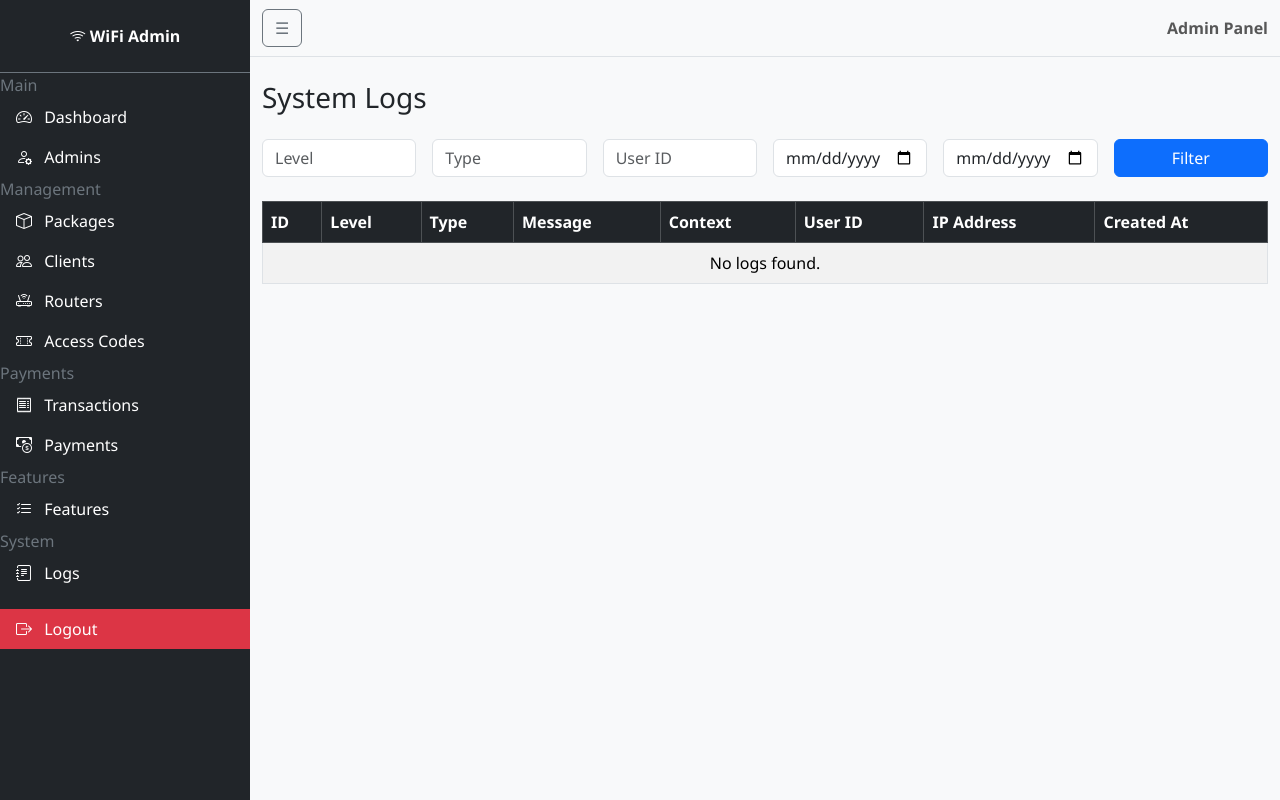
After one commit to peterdetruth/wifi_system, a CodeIgniter 4 app: the page made by app/Views/admin/logs/index.php in a window 1280 px wide. The commit adds this page. Run offline with PHP 8.4 and a stand-in for CodeIgniter, Linux system fonts and the light colour scheme; the template is opened without the code that fills it, so the values that code supplies are empty; some libraries are stand-ins or nearby versions.

Commit message:
Added Logs page. Works Fine

```diff
--- a/app/Config/Routes.php
+++ b/app/Config/Routes.php
@@ -112,6 +112,7 @@ $routes->group('admin/features', ['namespace' => 'App\Controllers\Admin'], funct
 
 $routes->get('admin/maintenance/schema', 'Admin\MaintenanceController::checkSchema');
 $routes->get('admin/maintenance/schema-detailed', 'Admin\MaintenanceController::checkSchema');
+$routes->get('admin/logs', 'Admin\LogController::index');
 
 // ==============================
 // 💸 M-PESA CALLBACK
--- /dev/null
+++ b/app/Views/admin/logs/index.php
@@ -0,0 +1,101 @@
+<?= $this->extend('layouts/admin_layout') ?>
+<?= $this->section('content') ?>
+
+<h3 class="mb-4">System Logs</h3>
+<?= view('templates/alerts') ?>
+
+<!-- Filters -->
+<form method="get" class="row g-3 mb-4">
+    <div class="col-md-2">
+        <input type="text" name="level" value="<?= esc($level ?? '') ?>" class="form-control" placeholder="Level">
+    </div>
+    <div class="col-md-2">
+        <input type="text" name="type" value="<?= esc($type ?? '') ?>" class="form-control" placeholder="Type">
+    </div>
+    <div class="col-md-2">
+        <input type="text" name="user_id" value="<?= esc($user_id ?? '') ?>" class="form-control" placeholder="User ID">
+    </div>
+    <div class="col-md-2">
+        <input type="date" name="from" value="<?= esc($from ?? '') ?>" class="form-control" placeholder="From">
+    </div>
+    <div class="col-md-2">
+        <input type="date" name="to" value="<?= esc($to ?? '') ?>" class="form-control" placeholder="To">
+    </div>
+    <div class="col-md-2">
+        <button type="submit" class="btn btn-primary w-100">Filter</button>
+    </div>
+</form>
+
+<!-- Logs Table -->
+<div class="table-responsive">
+    <table class="table table-striped table-bordered">
+        <thead class="table-dark">
+            <tr>
+                <th>ID</th>
+                <th>Level</th>
+                <th>Type</th>
+                <th>Message</th>
+                <th>Context</th>
+                <th>User ID</th>
+                <th>IP Address</th>
+                <th>Created At</th>
+            </tr>
+        </thead>
+        <tbody>
+            <?php if (!empty($logs)) : ?>
+                <?php foreach ($logs as $log) : ?>
+                    <tr>
+                        <td><?= esc($log['id']) ?></td>
+                        <td><?= esc($log['level']) ?></td>
+                        <td><?= esc($log['type']) ?></td>
+                        <td><?= esc($log['message']) ?></td>
+                        <td><?= esc($log['context']) ?></td>
+                        <td><?= esc($log['user_id']) ?></td>
+                        <td><?= esc($log['ip_address']) ?></td>
+                        <td><?= esc($log['created_at']) ?></td>
+                    </tr>
+                <?php endforeach; ?>
+            <?php else : ?>
+                <tr>
+                    <td colspan="8" class="text-center">No logs found.</td>
+                </tr>
+            <?php endif; ?>
+        </tbody>
+    </table>
+</div>
+
+<!-- Pagination -->
+<?php if ($pager && $pager->getPageCount('logs') > 1) : ?>
+<style>
+    /* Pagination styling */
+    .pagination {
+        display: flex;
+        justify-content: center;
+        margin-top: 20px;
+        gap: 4px; /* spacing between items */
+        flex-wrap: wrap;
+    }
+    .pagination li.page-item a,
+    .pagination li.page-item span {
+        color: #0d6efd;
+        padding: 6px 12px;
+        border: 1px solid #dee2e6;
+        border-radius: 4px;
+        text-decoration: none;
+        margin: 0 2px; /* horizontal spacing */
+    }
+    .pagination li.page-item.active span {
+        background-color: #0d6efd;
+        color: white;
+        border-color: #0d6efd;
+    }
+    .pagination li.page-item.disabled span {
+        color: #6c757d;
+    }
+</style>
+<nav aria-label="Page navigation">
+    <?= $pager->links('logs', 'default_full') ?>
+</nav>
+<?php endif; ?>
+
+<?= $this->endSection() ?>
--- a/app/Views/layouts/admin_layout.php
+++ b/app/Views/layouts/admin_layout.php
@@ -1,5 +1,6 @@
 <!DOCTYPE html>
 <html lang="en">
+
 <head>
   <meta charset="UTF-8">
   <meta name="viewport" content="width=device-width, initial-scale=1.0">
@@ -56,14 +57,17 @@
         <a href="<?= base_url('admin/payments') ?>" class="list-group-item bg-dark text-white">
           <i class="bi bi-cash-coin me-2"></i> Payments
         </a>
-        <a href="<?= base_url('admin/mpesa-logs') ?>" class="list-group-item bg-dark text-white">
-          <i class="bi bi-phone-vibrate me-2"></i> M-PESA Logs
-        </a>
 
         <!-- SUBSCRIBERS -->
         <div class="menu-section text-secondary">Features</div>
         <a href="<?= base_url('admin/features') ?>" class="list-group-item bg-dark text-white">
           <i class="bi bi-list-check me-2"></i> Features
+        </a>
+
+        <!-- SYSTEM -->
+        <div class="menu-section text-secondary">System</div>
+        <a href="<?= base_url('admin/logs') ?>" class="list-group-item bg-dark text-white">
+          <i class="bi bi-journal-text me-2"></i> Logs
         </a>
 
         <!-- LOGOUT -->
@@ -108,4 +112,5 @@
     })();
   </script>
 </body>
+
 </html>
```
Also changed, not shown: app/Controllers/Admin/LogController.php (added, +62 -0 lines).
